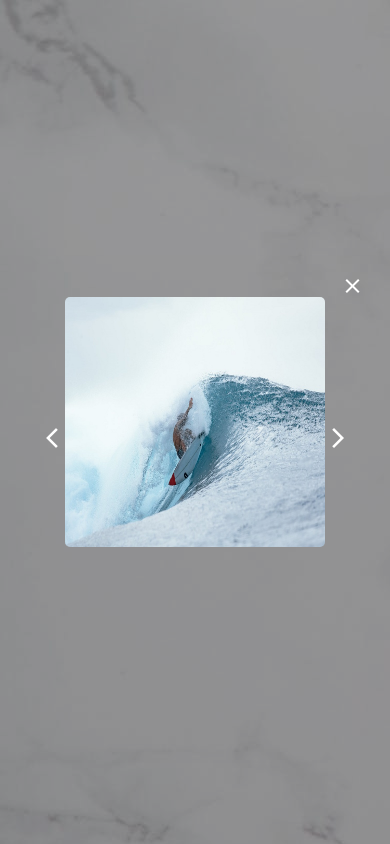
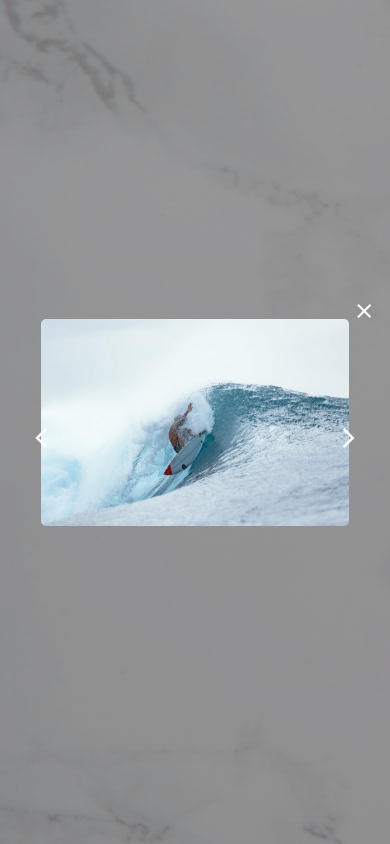
Before and after one commit to alexisc7/lightbox, a plain HTML site: page index.html in a window 390 px wide. Both pictures are taken after a click on the picture 109 px from the left and 376 px from the top of the page. Drawn offline with Linux system fonts and the light colour scheme.

Commit message:
responsive

```diff
--- a/css/styles.css
+++ b/css/styles.css
@@ -140,10 +140,11 @@ button {
     transition: transform .3s ease;
 }
 
-@media (max-width: 768px) {
+
+@media (max-width: 720px) and (orientation:portrait) {
     #imagenes {
         max-width: 90%;
-        min-width: 70%;
+        min-width: 80%;
     }
 
     #img-activa {
@@ -152,17 +153,17 @@ button {
     }
 
     #cont-interno {
-        max-width: 70%;
-        min-height: 40%;
+        max-width: 80%;
+        min-height: 25%;
     }
 
 }
 
 
-@media (max-width: 575px) {
+@media (max-width: 1600px) and (orientation:landscape) {
     #imagenes {
-        max-width: 90%;
-        min-width: 70%;
+        max-width: 80%;
+        min-width: 60%;
     }
 
     #img-activa {
@@ -171,26 +172,13 @@ button {
     }
 
     #cont-interno {
-        max-width: 70%;
-        min-height: 40%;
+        max-width: 80%;
+        min-height: 60%;
+    }
+
+    #btn-cerrar {
+        top: -5%;
+        right: -5%;
     }
 
 }
-
-@media (max-width: 425px) {
-    #imagenes {
-        max-width: 90%;
-        min-width: 70%;
-    }
-
-    #img-activa {
-        max-width: 90%;
-        height: auto;
-    }
-
-    #cont-interno {
-        max-width: 75%;
-        min-height: 30%;
-    }
-
-}
```
